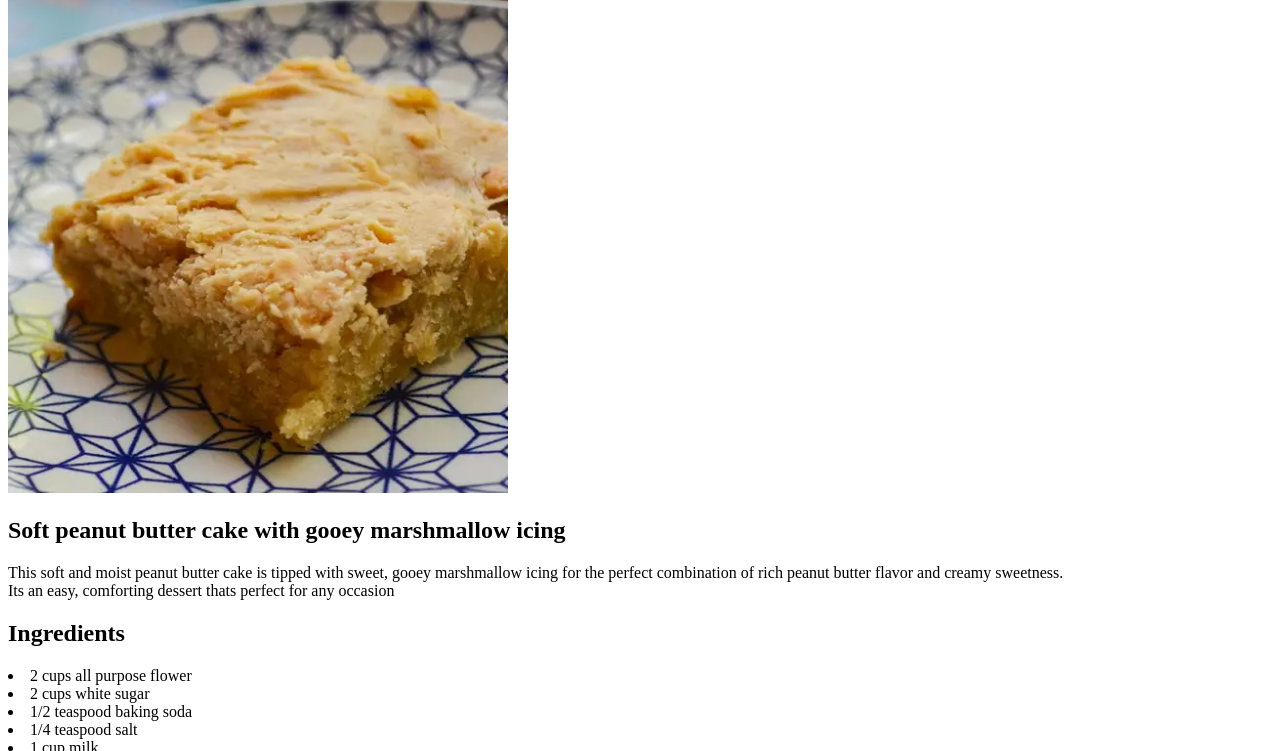
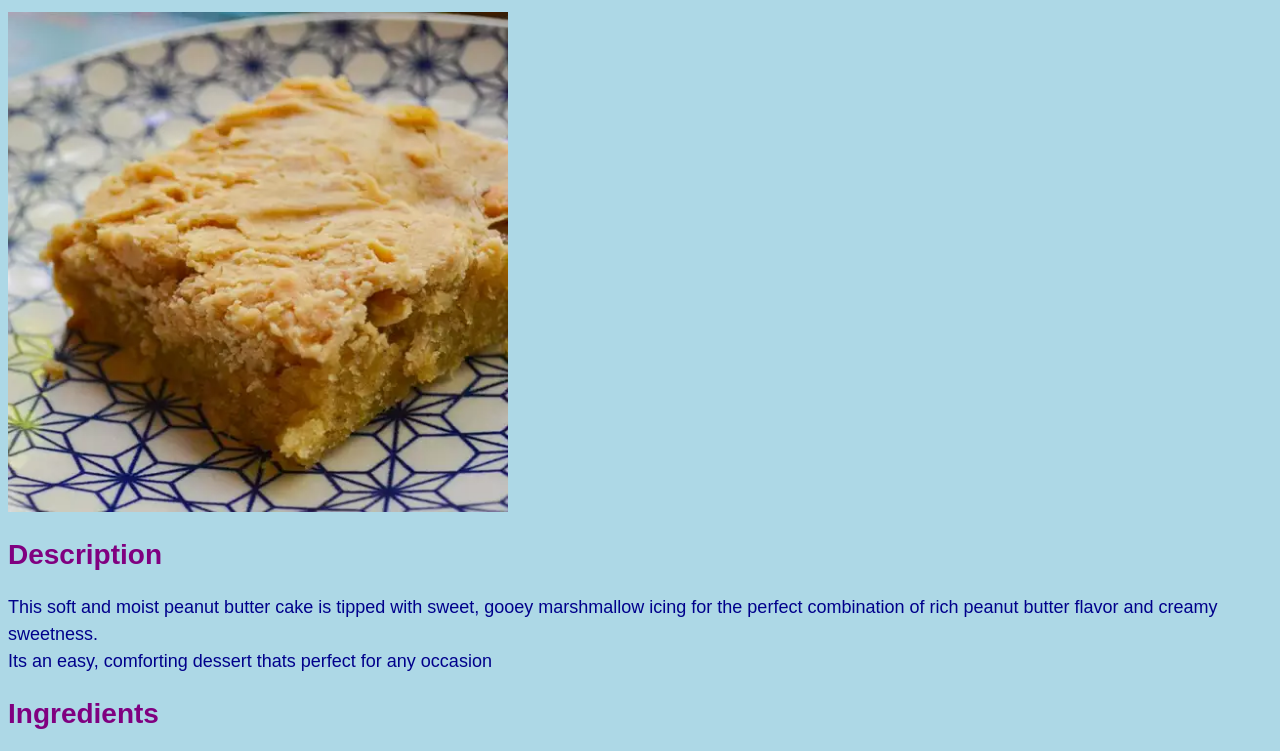
Before and after one commit to C0V3N4NT-code/odin-recipes, a plain HTML site: page recipes/peanutbuttercake.html in a window 1280 px wide. Shown: the part 87-838 px from the top of the page. Drawn offline with Linux system fonts and the light colour scheme; files that its build step writes are made by us from their sources.

Commit message:
Add CSS styling

```diff
--- a/recipes/peanutbuttercake.html
+++ b/recipes/peanutbuttercake.html
@@ -4,11 +4,12 @@
     <meta charset="UTF-8">
     <meta name="viewport" content="width=>, initial-scale=1.0">
     <title>Peanut Butter Cake</title>
+    <link rel="stylesheet" href="style.css">
 </head>
 <body>
     <h1>Peanut Butter Cake</h1>
     <img src="../img/pbcake.webp" alt="Golden Peanut Butter Cake" width="500" height="500">
-    <h2>Soft peanut butter cake with gooey marshmallow icing</h2>
+    <h2>Description</h2>
     <p>This soft and moist peanut butter cake is tipped with sweet, gooey marshmallow icing for the perfect combination of rich peanut butter flavor and creamy sweetness. <br>Its an easy, comforting dessert thats perfect for any occasion</p>
         <h2>Ingredients</h2>
         <u1>
--- /dev/null
+++ b/style.css
@@ -0,0 +1,38 @@
+body {
+    background-color: lightblue;
+    color: darkblue;
+    font-family: Arial, sans-serif;
+}
+
+h1 {
+    color: darkred;
+text-align: center;
+font-size: 40px;
+}
+
+h2 {
+color: purple;
+font-size: 28px;
+
+}
+
+p {
+    font-size: 18px;
+    line-height: 1.5;
+}
+
+ul {
+    background-color: lightyellow;
+}
+
+ol {
+    background-color: lightgreen;
+}
+
+li {
+    font-size: 17px;
+}
+
+img {
+    width: 300 height: 300
+}
```
Also changed, not shown: index.html (+1 -0 lines), recipes/blackberrycobbler.html (+1 -0 lines), recipes/buttermilkpie.html (+1 -0 lines), recipes/sugarcookies.html (+1 -0 lines), recipes/yogurtbark.html (+1 -0 lines).
